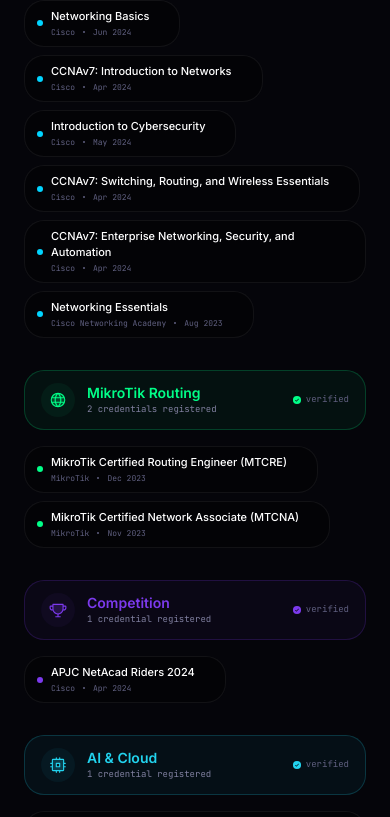
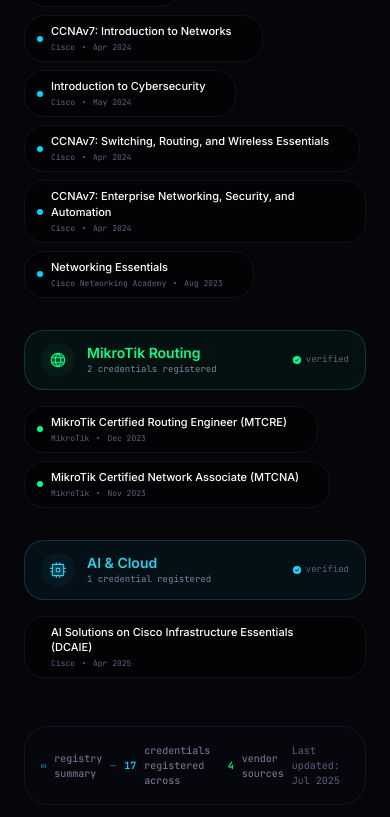
Before and after one commit to hafizhmaulidan15/web-portfolio-haikal, a React (Vite) app: page /certifications in a window 390 px wide. Shown: the part 1159-1976 px from the top of the page. Built offline with nearby package versions, Linux system fonts and the light colour scheme.

Commit message:
fix: responsive layout fixes across Hero, Skills, Navbar

```diff
--- a/src/components/Hero.jsx
+++ b/src/components/Hero.jsx
@@ -73,7 +73,7 @@
                                     <span className="text-foreground font-medium">routing, switching, and network security</span>.
                                     Certified in Cisco, MikroTik, and Fortinet technologies.
                                 </p>
-                                <div className="flex items-center gap-4 md:gap-5 text-sm md:text-base font-mono text-text-tertiary">
+                                <div className="flex items-center gap-4 md:gap-5 text-sm md:text-base font-mono text-text-tertiary flex-wrap">
                                     <span className="flex items-center gap-1.5">
                                         <MapPin size={16} weight="bold" className="text-primary" />
                                         Bogor, Indonesia
--- a/src/components/Navbar.jsx
+++ b/src/components/Navbar.jsx
@@ -100,8 +100,8 @@
             />
 
             <div className={cn(
-                "md:hidden fixed top-14 left-0 right-0 z-40 bg-background/95 backdrop-blur-lg border-b border-white/[0.06] transition-all duration-300 overflow-hidden",
-                isMobileMenuOpen ? 'max-h-[500px] opacity-100' : 'max-h-0 opacity-0'
+                "md:hidden fixed top-14 left-0 right-0 z-40 bg-background/95 backdrop-blur-lg border-b border-white/[0.06] transition-all duration-300 overflow-y-auto",
+                isMobileMenuOpen ? 'max-h-[calc(100vh-56px)] opacity-100' : 'max-h-0 opacity-0'
             )}>
                 <nav className="px-4 py-4 space-y-1">
                     {navLinks.map((link) => {
--- a/src/components/Skills.jsx
+++ b/src/components/Skills.jsx
@@ -127,18 +127,18 @@
                                                     </div>
 
                                                     {/* Load/Active columns */}
-                                                    <span className="text-text-muted w-16 shrink-0">loaded</span>
+                                                    <span className="text-text-muted w-16 shrink-0 hidden sm:inline">loaded</span>
                                                     <span className={cn(
-                                                        "w-14 shrink-0",
+                                                        "w-14 shrink-0 hidden md:inline",
                                                         isExpanded ? "text-accent-green" : "text-text-tertiary"
                                                     )}>
-                                                        {isExpanded ? 'active' : 'active'}
+                                                        active
                                                     </span>
                                                     <span className={cn(
-                                                        "w-20 shrink-0",
+                                                        "w-20 shrink-0 hidden md:inline",
                                                         isExpanded ? "text-accent-green" : "text-text-tertiary"
                                                     )}>
-                                                        {isExpanded ? 'running' : 'running'}
+                                                        running
                                                     </span>
 
                                                     {/* Skill name + icon */}
@@ -170,7 +170,7 @@
                                                             transition={{ duration: 0.2, ease: 'easeInOut' }}
                                                             className="overflow-hidden"
                                                         >
-                                                            <div className="ml-[168px] mr-4 pb-3">
+                                                            <div className="ml-0 md:ml-[168px] mr-4 pb-3">
                                                                 <div className={cn(
                                                                     "rounded-lg border p-3 space-y-2 font-mono text-xs",
                                                                     group.iconBg, `border-current/10`
@@ -194,7 +194,7 @@
                                                                     )}
 
                                                                     {/* Status footer */}
-                                                                    <div className="flex items-center gap-3 pt-1.5 border-t border-white/[0.04] text-[9px] text-text-muted">
+                                                                    <div className="flex items-center gap-3 pt-1.5 border-t border-white/[0.04] text-[9px] text-text-muted flex-wrap">
                                                                         <span>● active</span>
                                                                         <span>uptime: certified</span>
                                                                         <span className="ml-auto">capability.service</span>
--- a/src/data/profileData.js
+++ b/src/data/profileData.js
@@ -9,7 +9,7 @@
   location: "Bogor, Indonesia",
   linkedin: "https://linkedin.com/in/muhammad-haikal-ramadhika-5749b22a6",
   github: "https://github.com/haikal-ramadhika",
-  about: `Student at SMK IDN Boarding School, aspiring Junior Network Engineer with hands-on experience in network design, security, and protocol implementation. Holds CCNA, MTCRE, MTCNA, DCAIE, and Fortinet certifications. Active as a trainer and technical book author, with competition experience at national and international levels.`,
+  about: `Graduate of SMK IDN Boarding School, Junior Network Engineer with hands-on experience in network design, security, and protocol implementation. Holds CCNA, MTCRE, MTCNA, DCAIE, and Fortinet certifications. Active as a trainer and technical book author, with competition experience at national and international levels.`,
 };
 
 export const infoCards = [
@@ -32,7 +32,7 @@
   {
     icon: 'chart',
     title: 'Specialization',
-    description: 'Cisco & MikroTik Networking',
+    description: 'Cisco, MikroTik & Fortinet',
     color: 'text-accent-green',
     bg: 'bg-accent-green/10',
     glow: 'border-glow-top-green'
@@ -253,6 +253,30 @@
     color: 'accent-purple',
     skills: ['MikroTik', 'IP Services', 'Firewall', 'NAT', 'QoS', 'RouterOS']
   },
+  {
+    title: 'Master Can Be Better CCNP',
+    company: 'IDN Boarding School',
+    location: 'Bogor, Indonesia',
+    date: 'Jul 2024 - Present',
+    description: 'A 500+ page lab-based book on advanced Cisco networking for CCNP certification preparation. Still in development.',
+    type: 'project',
+    category: 'project',
+    icon: 'book',
+    color: 'accent-purple',
+    skills: ['CCNP', 'Cisco', 'Advanced Routing', 'Enterprise Networks', 'Technical Writing']
+  },
+  {
+    title: 'My Big Dream in AWS',
+    company: 'IDN Boarding School',
+    location: 'Bogor, Indonesia',
+    date: 'Jan - May 2025',
+    description: 'AWS fundamentals book covering EC2, VPC, IAM, and S3 for beginners. Comprehensive cloud networking guide.',
+    type: 'project',
+    category: 'project',
+    icon: 'book',
+    color: 'accent-purple',
+    skills: ['AWS', 'Cloud', 'EC2', 'VPC', 'IAM', 'S3', 'Technical Writing']
+  },
 ];
 
 export const skillGroups = [
@@ -438,5 +462,4 @@
   { title: 'Networking Essentials', org: 'Cisco Networking Academy', date: 'Aug 2023', icon: 'cisco', color: 'text-accent-green', bg: 'bg-accent-green/10' },
   { title: 'MikroTik Certified Routing Engineer (MTCRE)', org: 'MikroTik', date: 'Dec 2023', icon: 'mikrotik', color: 'text-accent-green', bg: 'bg-accent-green/10' },
   { title: 'MikroTik Certified Network Associate (MTCNA)', org: 'MikroTik', date: 'Nov 2023', icon: 'mikrotik', color: 'text-accent-green', bg: 'bg-accent-green/10' },
-  { title: 'APJC NetAcad Riders 2024', org: 'Cisco', date: 'Apr 2024', icon: 'competition', color: 'text-accent-purple', bg: 'bg-accent-purple/10' },
 ];
```
